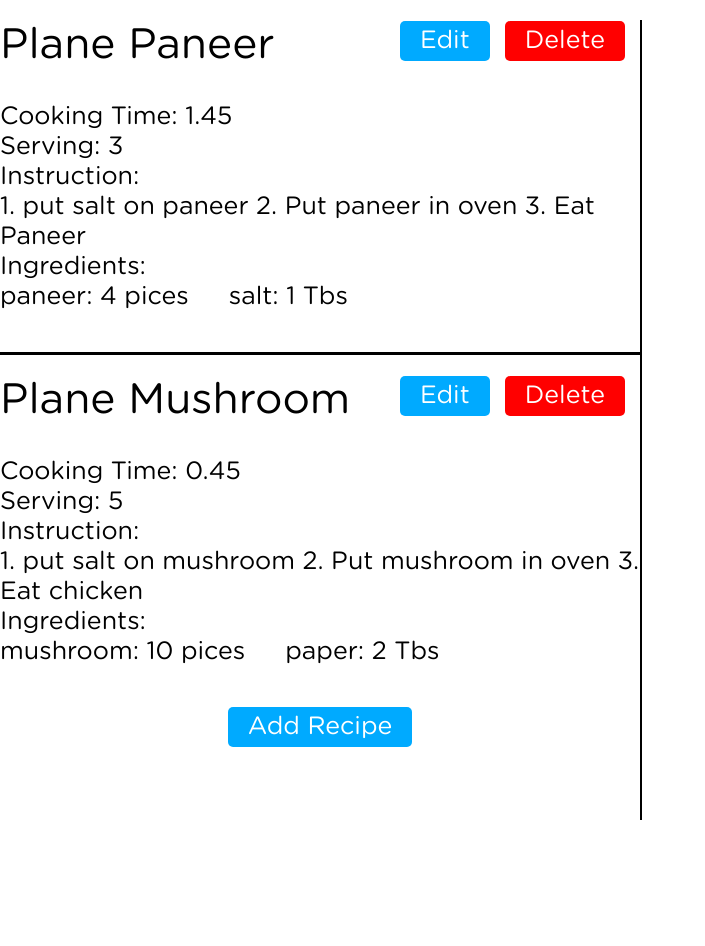
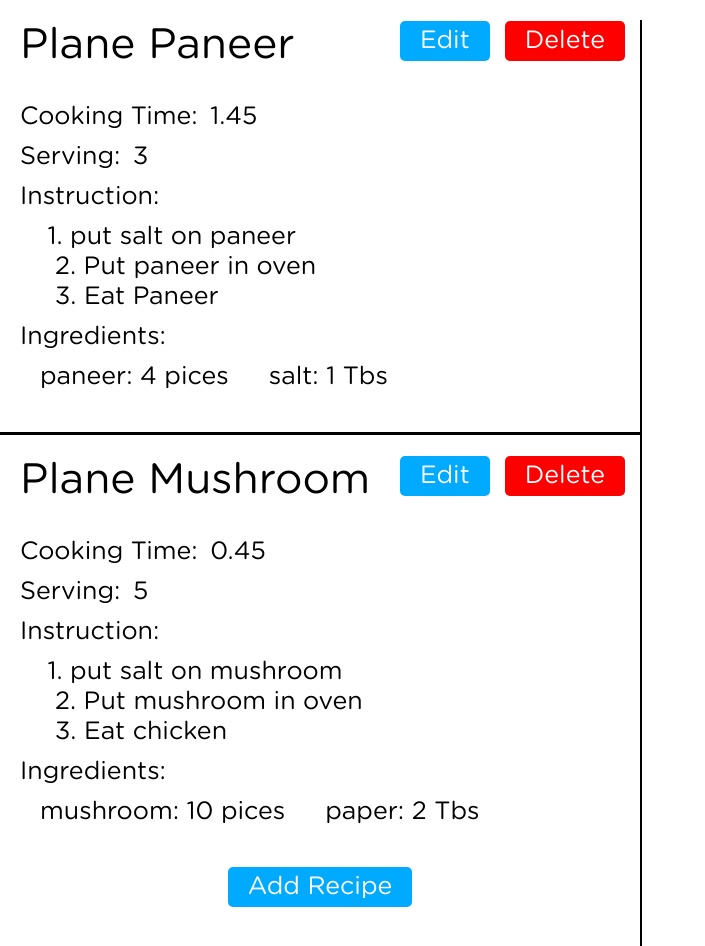
Before and after one commit to HeyAmSoumya/Cooking_Recipe_React_App, a React (Create React App) app: page / in a window 1280 px wide. Shown: the whole page, without its empty margins (0-705 px from the left). Before the commit the page ends 820 px from the top, so only its background shows below. Built offline with nearby package versions, Linux system fonts and the light colour scheme.

Commit message:
changes in reipe.css

```diff
--- a/src/style/recipe.css
+++ b/src/style/recipe.css
@@ -2,6 +2,10 @@
   border-bottom: 3px solid #000;
   padding-bottom: 40px;
   margin-top: 20px;
+}
+
+.recipe__adjust {
+  margin-left: 20px;
 }
 
 .recipe:last-child {
@@ -20,3 +24,23 @@
   margin: 0px;
   font-size: 1.7rem;
 }
+
+.recipe__row {
+  margin-top: 10px;
+}
+
+.recipe__label {
+  margin-right: 5px;
+}
+
+.recipe__value {
+  font-weight: 200;
+}
+
+.recipe__instructions {
+  white-space: pre-wrap;
+}
+.recipe__value--indented {
+  margin-top: 10px;
+  margin-left: 20px;
+}
```
